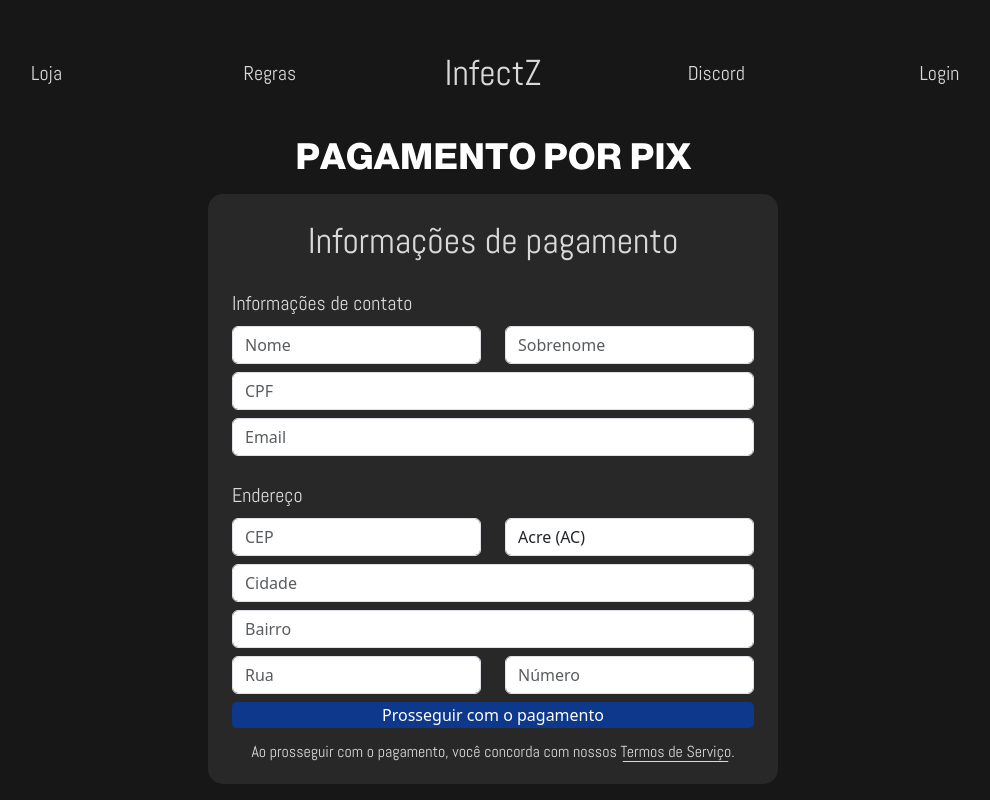
After one commit to joaoragazzo/infectz, a Flask app: template templates/loja/collect-informations.html in a window 1280 px wide. The commit adds this page. Shown: the whole page, without its empty margins (147-1137 px from the left). Run offline with Flask 3, Linux system fonts and the light colour scheme; the template is opened without the code that fills it, so the values that code supplies are empty; parts of the project's set-up code (start-up, migrations or seed data) failed here and were passed over.

Commit message:
feat: adding payment page for PIX

```diff
--- a/static/css/main.css
+++ b/static/css/main.css
@@ -428,3 +428,13 @@ a.custom-underline:hover::after {
     transform: scaleX(1.05);
     visibility: visible;
 }
+
+.emphase {
+    background-color: #505050;
+    padding: 5px 10px 5px 10px;
+    border-radius: 5px;
+}
+
+.fit-content {
+    min-height: fit-content;
+}
--- /dev/null
+++ b/templates/loja/collect-informations.html
@@ -0,0 +1,138 @@
+<!DOCTYPE html>
+<html lang="en">
+<head>
+    <meta charset="UTF-8">
+    <title>{% include 'includes/servername.html' %}</title>
+    {% include 'includes/default_links.html' %}
+</head>
+<body>
+
+{% include 'includes/header.html' %}
+
+
+<div class="container full justify-content-center text-center slogan big-text emph margin-top-medium">
+        PAGAMENTO POR PIX
+    </div>
+
+    <div class="container d-flex justify-content-center align-items-end position-relative margin-top-low">
+        <div class="cart text-center fit-content">
+            <div class="payment-content">
+                <p class="abel big-text">Informações de pagamento</p>
+
+
+                <form action="/pay/checkout" method="POST">
+                    <div class="row p-1">
+                        <div class="col">
+                            <p class="abel text-left medium-text mb-0">
+                                Informações de contato
+                            </p>
+                        </div>
+                    </div>
+
+                    <div class="row p-1">
+                        <div class="col">
+                            <input class="form-control" id="firstname" placeholder="Nome" required>
+                        </div>
+                        <div class="col">
+                            <input class="form-control" id="lastname" placeholder="Sobrenome" required>
+                        </div>
+                    </div>
+
+                    <div class="row p-1">
+                        <div class="col">
+                            <input class="form-control" id="cpf" placeholder="CPF" oninput="formatCPF(this)">
+                        </div>
+                    </div>
+
+                    <div class="row p-1">
+                        <div class="col">
+                            <input class="form-control" id="email" placeholder="Email" type="email" required>
+                        </div>
+                    </div>
+
+                    <div class="row p-1">
+                        <div class="col">
+                            <p class="abel text-left medium-text mt-3 mb-0">Endereço</p>
+                        </div>
+                    </div>
+
+
+                    <div class="row p-1">
+                        <div class="col">
+                            <input class="form-control" id="zip_code" placeholder="CEP" required oninput="formatCEP(this)">
+                        </div>
+                        <div class="col">
+                            <select class="form-control" id="federal_unit" required>
+                                <option value="AC">Acre (AC)</option>
+                                <option value="AL">Alagoas (AL)</option>
+                                <option value="AP">Amapá (AP)</option>
+                                <option value="AM">Amazonas (AM)</option>
+                                <option value="BA">Bahia (BA)</option>
+                                <option value="CE">Ceará (CE)</option>
+                                <option value="DF">Distrito Federal (DF)</option>
+                                <option value="ES">Espírito Santo (ES)</option>
+                                <option value="GO">Goiás (GO)</option>
+                                <option value="MA">Maranhão (MA)</option>
+                                <option value="MT">Mato Grosso (MT)</option>
+                                <option value="MS">Mato Grosso do Sul (MS)</option>
+                                <option value="MG">Minas Gerais (MG)</option>
+                                <option value="PA">Pará (PA)</option>
+                                <option value="PB">Paraíba (PB)</option>
+                                <option value="PR">Paraná (PR)</option>
+                                <option value="PE">Pernambuco (PE)</option>
+                                <option value="PI">Piauí (PI)</option>
+                                <option value="RJ">Rio de Janeiro (RJ)</option>
+                                <option value="RN">Rio Grande do Norte (RN)</option>
+                                <option value="RS">Rio Grande do Sul (RS)</option>
+                                <option value="RO">Rondônia (RO)</option>
+                                <option value="RR">Roraima (RR)</option>
+                                <option value="SC">Santa Catarina (SC)</option>
+                                <option value="SP">São Paulo (SP)</option>
+                                <option value="SE">Sergipe (SE)</option>
+                                <option value="TO">Tocantins (TO)</option>
+                            </select>
+                        </div>
+                    </div>
+
+                    <div class="row p-1">
+                        <div class="col">
+                            <input class="form-control" id="city" placeholder="Cidade" required>
+                        </div>
+                    </div>
+
+                    <div class="row p-1">
+                        <div class="col">
+                            <input class="form-control" id="neighborhood" placeholder="Bairro" required>
+                        </div>
+                    </div>
+
+                    <div class="row p-1">
+                        <div class="col">
+                            <input class="form-control" id="street_name" placeholder="Rua" required>
+                        </div>
+                        <div class="col">
+                            <input class="form-control" id="street_number" placeholder="Número" required>
+                        </div>
+                    </div>
+
+                    <div class="row p-1">
+                        <div class="col">
+                            <button class="button-primary" type="submit">Prosseguir com o pagamento</button>
+                        </div>
+                    </div>
+
+                </form>
+
+
+
+            </div>
+            <div class="row abel d-flex justify-content-center align-items-center mt-2">
+                <p class="mb-0">Ao prosseguir com o pagamento, você concorda com nossos <a href="#" class="custom-underline">Termos de Serviço</a>.</p>
+            </div>
+        </div>
+    </div>
+
+{% include 'includes/footer_scripts.html' %}
+
+</body>
+</html>
--- a/templates/main.html
+++ b/templates/main.html
@@ -12,6 +12,7 @@
         <div class="slogan container ">
             <h1><span id="wait-1" class="invisible-text">Imersivo.</span> <span class="invisible-text" id="wait-2">Intenso.</span><br><div class="emph invisible-text" id="wait-3">InfectZ.</div></h1>
         </div>
+
         <p id="wait-4" class="small-intro-text invisible-text abel">
             InfectZ é um servidor do DayZ focado ao estilo de jogo Vanilla++. <br>
             Entre no nosso servidor e venha tentar sobreviver com a gente.
```
Also changed, not shown: app/routes.py (+29 -0 lines), templates/loja/pay.html (+5 -3 lines), templates/loja/pix.html (added, +39 -0 lines).
